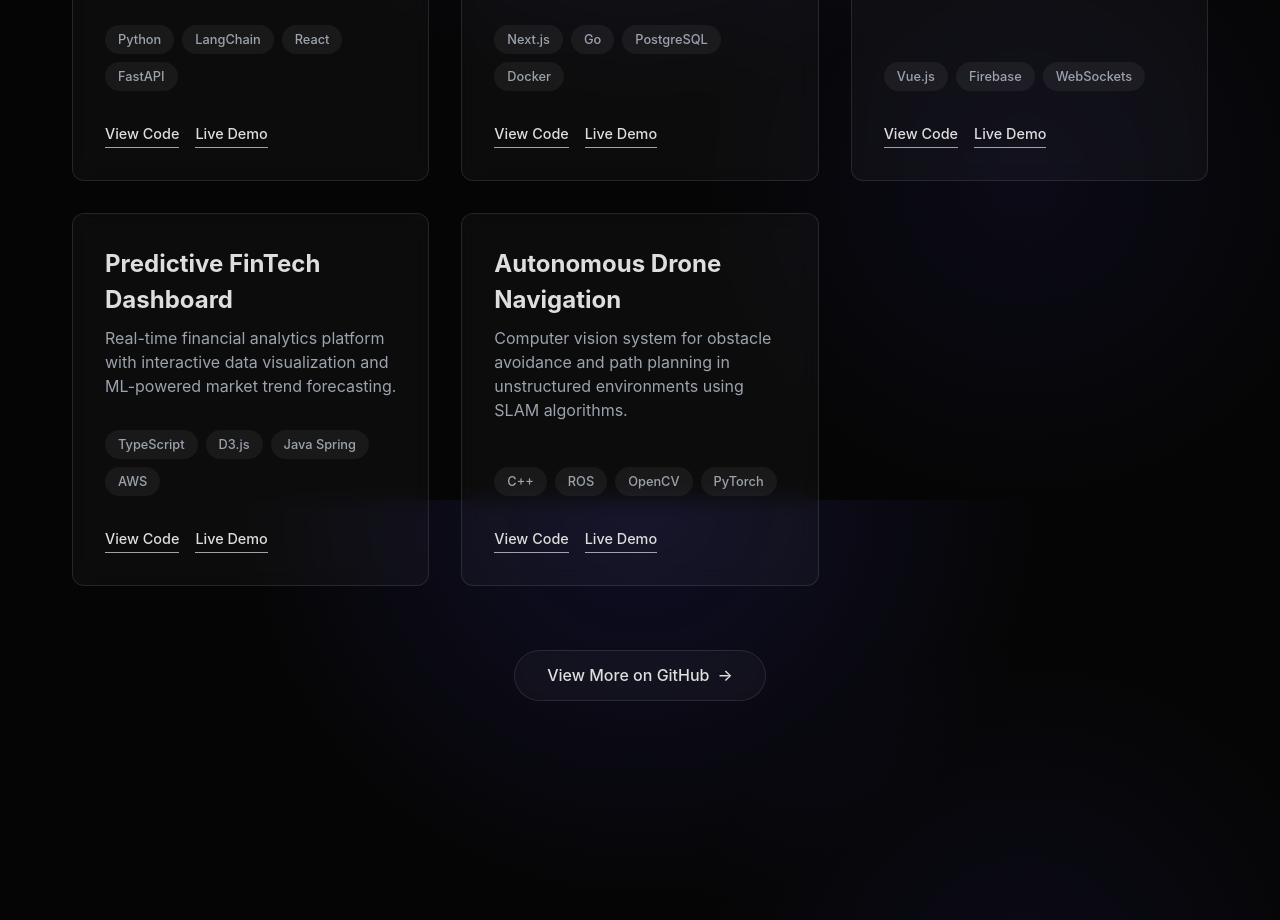
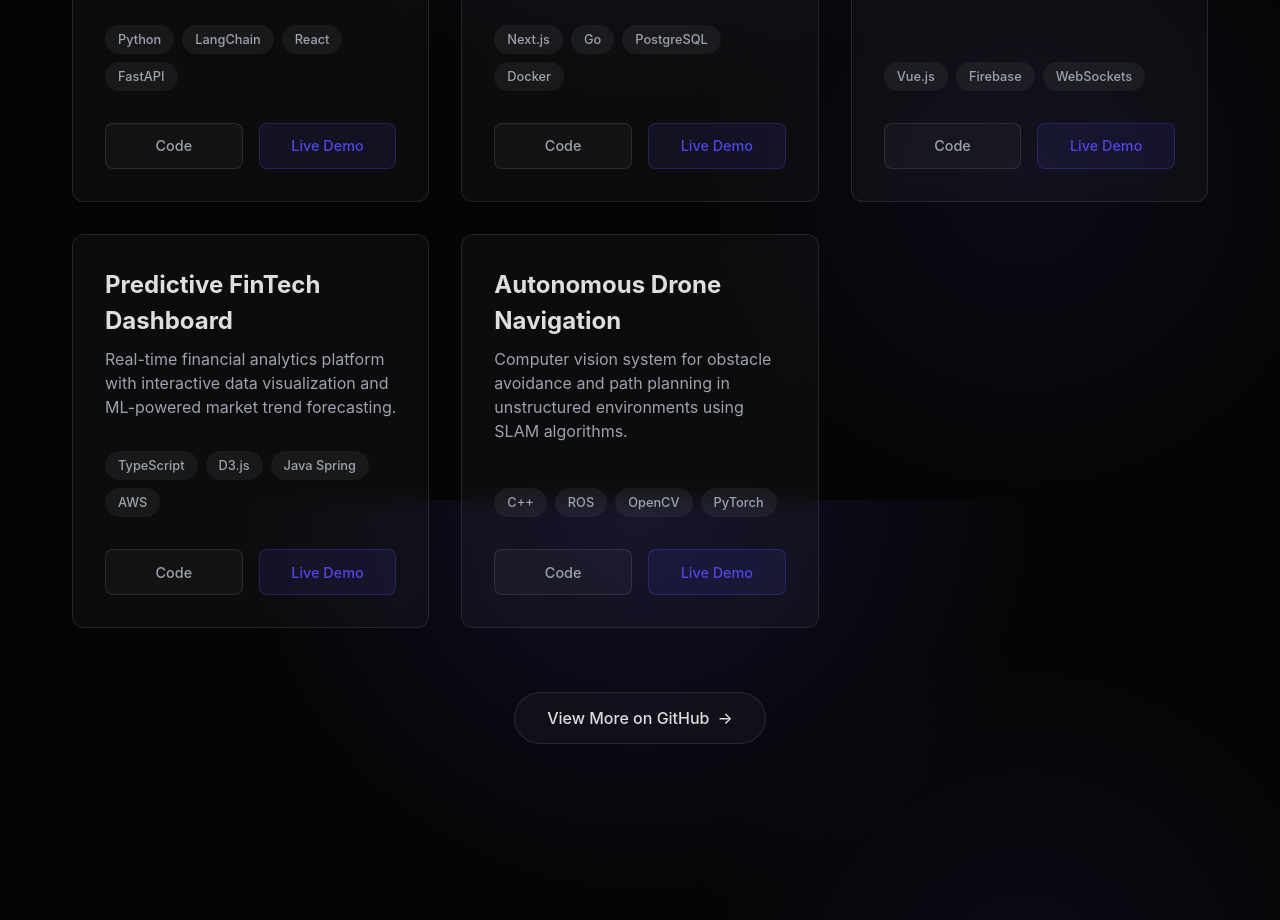
Before and after one commit to aaryan-codes56/portfolio, a React (Vite) app: page / in a window 1280 px wide. Shown: the part 1900-2820 px from the top of the page. Built offline with nearby package versions, Linux system fonts and the light colour scheme.

Commit message:
Enhance: Upgrade project action buttons to premium UI

```diff
--- a/src/components/Work/Work.css
+++ b/src/components/Work/Work.css
@@ -81,17 +81,45 @@
 }
 
 .project-link {
+    flex: 1;
+    display: inline-flex;
+    align-items: center;
+    justify-content: center;
+    padding: 0.7rem 1rem;
     font-size: 0.9rem;
     font-weight: 500;
-    color: var(--white);
-    border-bottom: 1px solid var(--gray);
-    padding-bottom: 2px;
+    border-radius: 8px;
     transition: all var(--transition-fast);
+    text-decoration: none;
+    cursor: pointer;
+    text-align: center;
 }
 
-.project-link:hover {
+.code-btn {
+    background: rgba(255, 255, 255, 0.03);
+    border: 1px solid var(--border-color);
+    color: var(--gray);
+}
+
+.code-btn:hover {
+    background: rgba(255, 255, 255, 0.08);
+    color: var(--white);
+    border-color: var(--white);
+    transform: translateY(-2px);
+}
+
+.demo-btn {
+    background: rgba(79, 70, 229, 0.1);
+    border: 1px solid rgba(79, 70, 229, 0.3);
     color: var(--accent);
+}
+
+.demo-btn:hover {
+    background: var(--accent);
+    color: var(--white);
     border-color: var(--accent);
+    box-shadow: 0 4px 15px rgba(79, 70, 229, 0.3);
+    transform: translateY(-2px);
 }
 
 .view-more-container {
--- a/src/components/Work/Work.jsx
+++ b/src/components/Work/Work.jsx
@@ -88,10 +88,10 @@ const Work = () => {
                                 </div>
 
                                 <div className="project-links">
-                                    <a href={project.codeLink} className="project-link" target="_blank" rel="noreferrer">
-                                        View Code
+                                    <a href={project.codeLink} className="project-link code-btn" target="_blank" rel="noreferrer">
+                                        Code
                                     </a>
-                                    <a href={project.demoLink} className="project-link" target="_blank" rel="noreferrer">
+                                    <a href={project.demoLink} className="project-link demo-btn" target="_blank" rel="noreferrer">
                                         Live Demo
                                     </a>
                                 </div>
```
